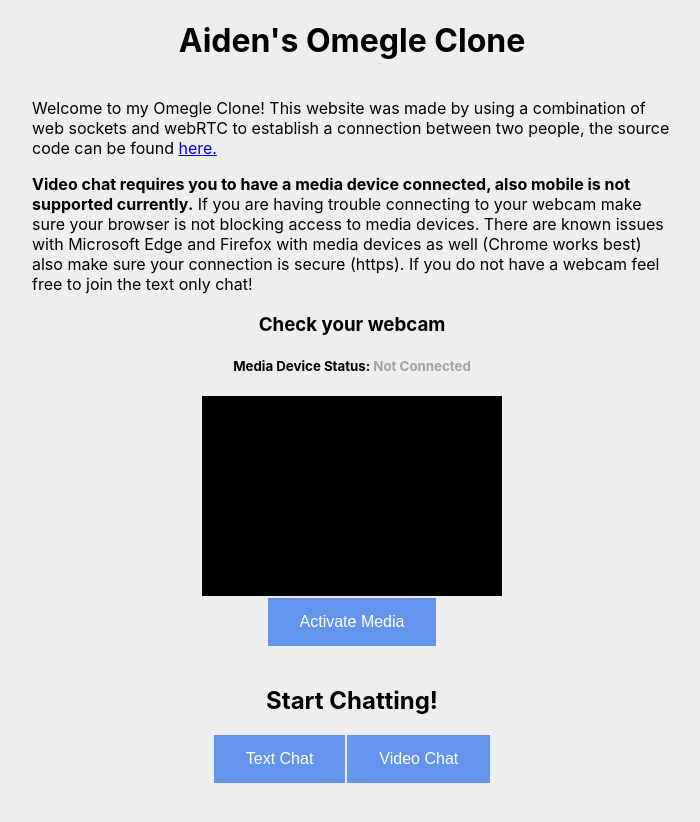
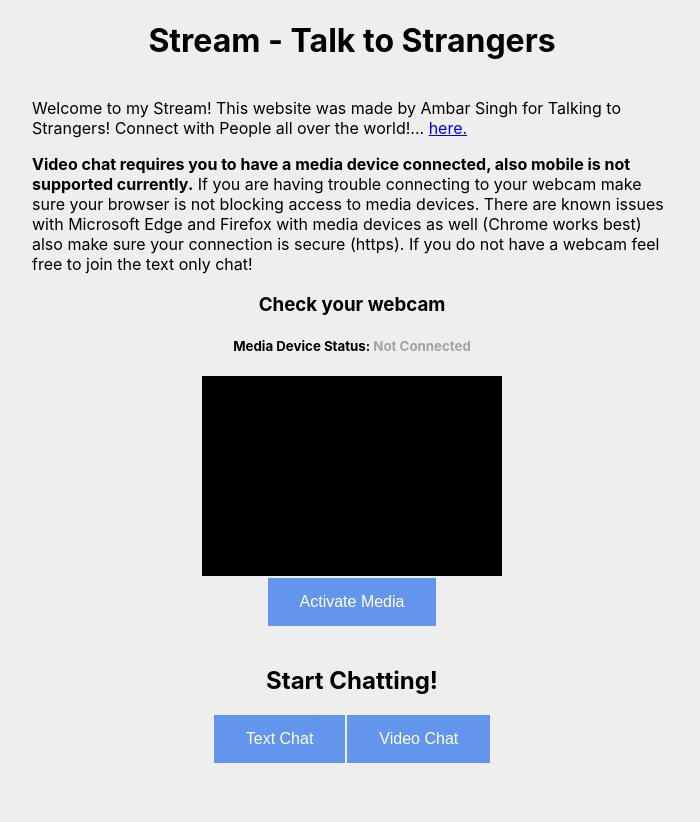
Before and after one commit to alexbieber/Stream, a website: page public/index.html in a window 1280 px wide. Shown: the whole page, without its empty margins (288-988 px from the left). Drawn offline with Linux system fonts and the light colour scheme.

Commit message:
Update index.html

```diff
--- a/public/index.html
+++ b/public/index.html
@@ -5,18 +5,17 @@
     <meta http-equiv="X-UA-Compatible" content="IE=edge" />
     <meta name="viewport" content="width=device-width, initial-scale=1.0" />
     <link rel="stylesheet" href="index.css" />
-    <title>Document</title>
+    <title>Stream</title>
   </head>
   <body>
     <div id="title">
-      <h1>Aiden's Omegle Clone</h1>
+      <h1>Stream - Talk to Strangers</h1>
     </div>
     <div id="content">
       <p>
-        Welcome to my Omegle Clone! This website was made by using a combination
-        of web sockets and webRTC to establish a connection between two people,
-        the source code can be found
-        <a href="https://github.com/aidenwalker42/omegle-clone-v1">here.</a>
+        Welcome to my Stream! This website was made by Ambar Singh for Talking to
+        Strangers! Connect with People all over the world!...
+        <a href="https://github.com/alexbieber/Stream">here.</a>
       </p>
       <p>
         <b>
```
